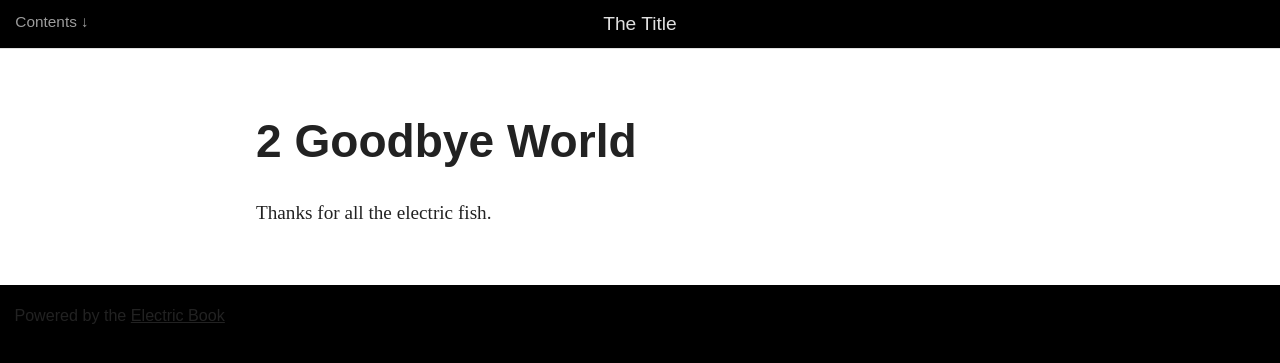
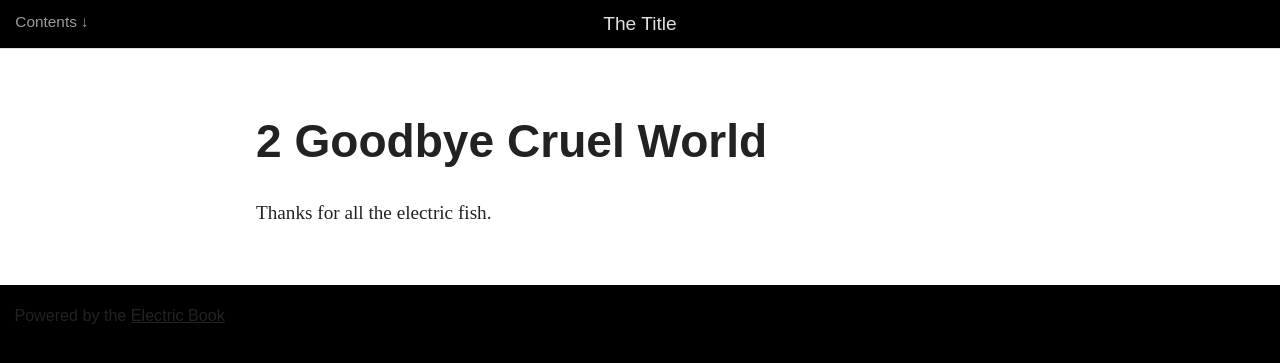
Before and after one commit to arthurattwell/electric-book-demo, a Jekyll site: the page built from book/text/02.md, in a window 1280 px wide. Shown: the top 363 px of the page. Built offline with Jekyll 4.4.1, drawn with Linux system fonts in a browser that asks for light colours.

Commit message:
automatic message

```diff
--- a/book/text/02.md
+++ b/book/text/02.md
@@ -2,7 +2,7 @@
 title: "2. Goodbye World"
 ---
 
-# **2** Goodbye World
+# **2** Goodbye Cruel World
 
 Thanks for all the electric fish.
 {:#example-id}
```
